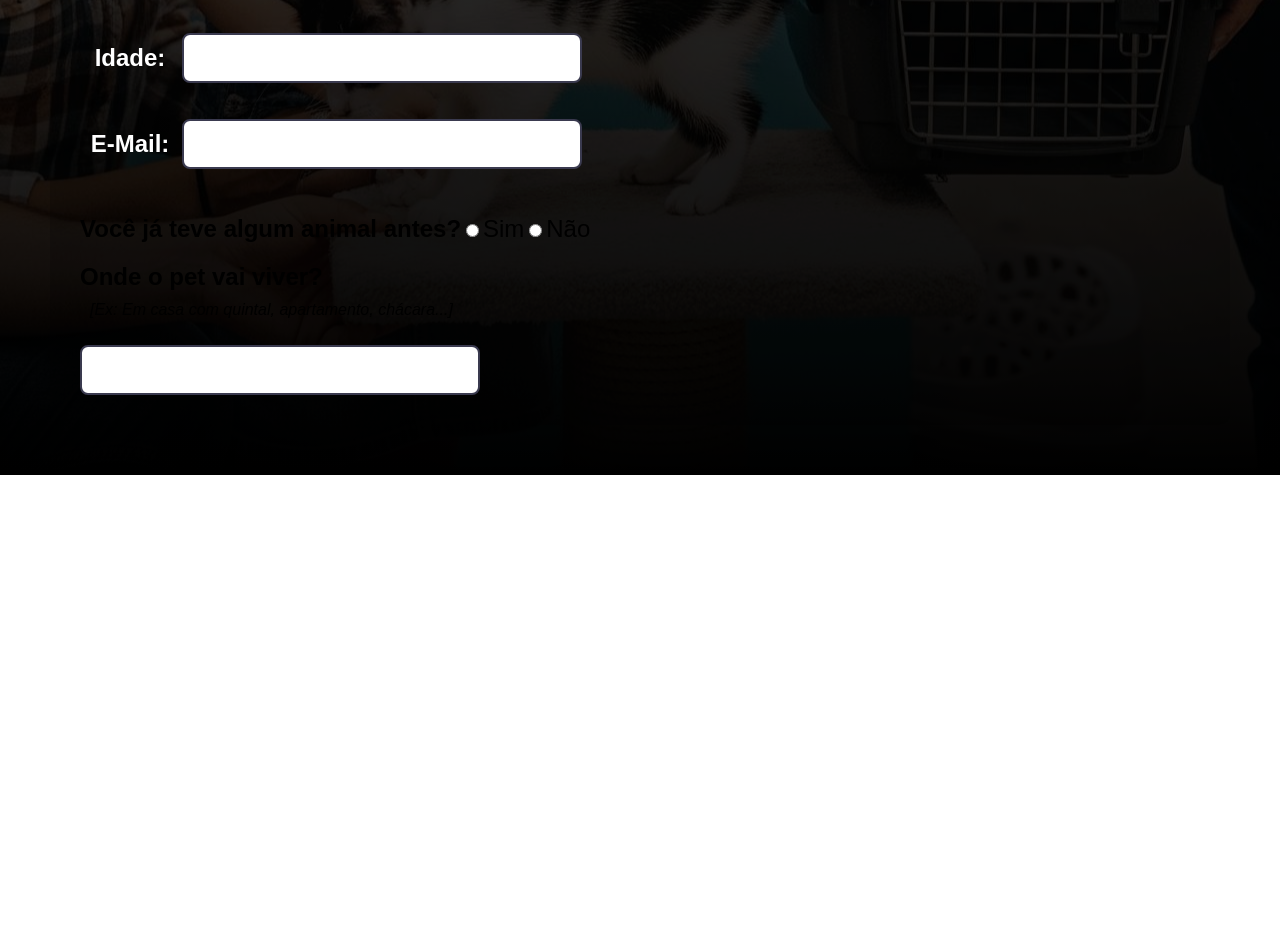
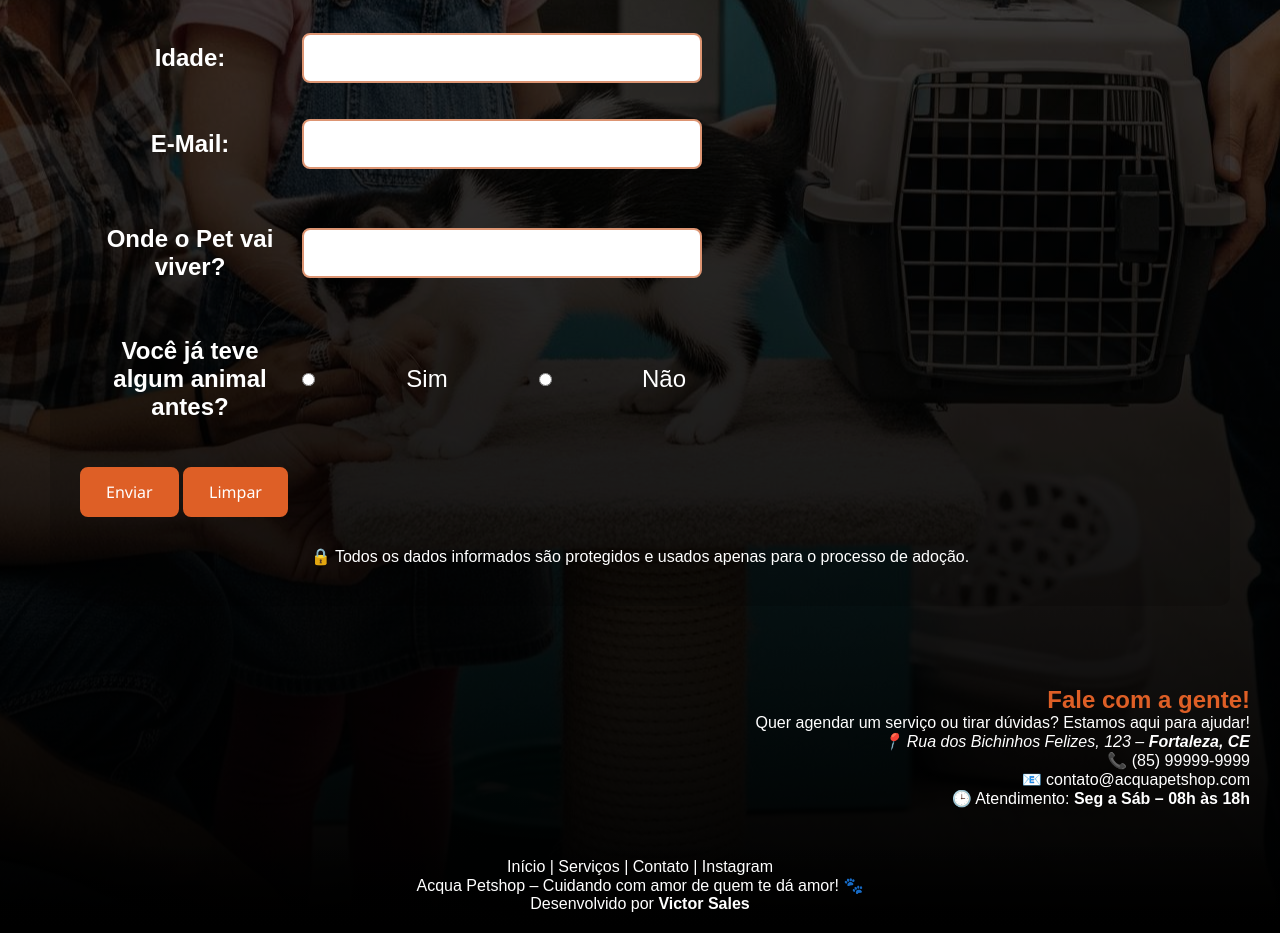
Before and after one commit to dev-victorsales/acqua-petshop, a plain HTML site: page form.html in a window 1280 px wide. Shown: the part 1106-2039 px from the top of the page. Before the commit the page ends 1581 px from the top, so only its background shows below. Drawn offline with Linux system fonts and the light colour scheme; a web font is replaced by a local one.

Commit message:
General Update #5
Cria formulário com aba de contatos e footer

- Adiciona estrutura inicial do formulário
- Cria seção "Contatos" dentro da página de formulário
- Adiciona footer específico para a aba de formulário

- Added initial structure for the form
- Created a "Contact" section within the form page
- Added a footer specific to the form tab

```diff
--- a/assets/estilos/style_form.css
+++ b/assets/estilos/style_form.css
@@ -103,10 +103,15 @@ body {
   padding-top: 20px;
   font-family: "Text Me One", sans-serif;
 }
-#infos aside {
+aside {
   color: white;
   padding: 20px;
+  font-family: "Text Me One", sans-serif;
+  text-align: center;
 }
+/* ====== Infos Section ====== */
+
+/* ====== Form Section ====== */
 .form-main {
   background-color: rgba(0, 0, 0, 0.171);
   padding: 20px;
@@ -137,8 +142,11 @@ body {
 .form > p > label {
     color: white;
 }
+.form > p > i {
+    color: white;
+}
 form label {
-    width: 80px;
+    width: 200px;
     text-align: center;
 }
 .input-text {
@@ -149,7 +157,7 @@ form label {
     font-family: 'Segoe UI', Tahoma, Geneva, Verdana, sans-serif;
     color: #de5f26;
     background-color: #ffffff;
-    border: 2px solid #3a3a4f;
+    border: 2px solid #dd9573;
     border-radius: 8px;
     outline: none;
     box-sizing: border-box;
@@ -159,3 +167,79 @@ form label {
     border-color: #de5f26;
     box-shadow: 0 0 0 3px #d48f6f;
   }
+
+  .button-submit {
+  padding: 12px 24px;
+  font-size: 16px;
+  font-family: 'Segoe UI', Tahoma, Geneva, Verdana, sans-serif;
+  color: #ffffff;
+  background-color: #de5f26;
+  border: 2px solid #de5f26;
+  border-radius: 8px;
+  cursor: pointer;
+  transition: background-color 0.3s ease, box-shadow 0.3s ease, transform 0.2s ease;
+}
+
+.button-submit:hover {
+  background-color: #c7511c;
+  box-shadow: 0 4px 12px rgba(222, 95, 38, 0.3);
+  transform: translateY(-2px);
+}
+
+.button-submit:active {
+  background-color: #a63f15;
+  transform: translateY(0);
+}
+
+.button-submit:focus {
+  outline: none;
+  box-shadow: 0 0 0 3px #d48f6f;
+}
+/* ====== Form Section ====== */
+
+/* ====== Contact Section ====== */
+#contact-child {
+    font-family: "Text Me One", sans-serif;
+    padding: 30px;
+    text-align: right;
+
+}
+#contact-child h1 {
+    font-family: "Text Me One", sans-serif;
+    color: #de5f26;
+}
+#contact-child p {
+    font-family: "Text Me One", sans-serif;
+    color: white;
+}
+#contact-child a {
+    font-family: "Text Me One", sans-serif;
+    color: white;
+    text-decoration: none;
+}
+#contact-child a:hover {
+    font-family: "Text Me One", sans-serif;
+    color: #de5f26;
+    text-decoration: underline;
+}
+/* ====== Contact Section ====== */
+
+/* ====== Footer Section ====== */
+footer {
+    text-align: center;
+    padding: 20px;
+    color: white;
+    background-image: linear-gradient(to bottom, rgba(0, 0, 0, 0), rgb(0, 0, 0));
+    font-family: "Text Me One", sans-serif;
+}
+footer a {
+    text-decoration: none;
+    color: white;
+
+}
+footer a:hover {
+    text-decoration: underline;
+    color: #de5f26;
+
+}
+/* ====== Footer Section ====== */
--- a/form.html
+++ b/form.html
@@ -4,6 +4,7 @@
     <meta charset="UTF-8">
     <meta name="viewport" content="width=device-width, initial-scale=1.0">
     <link rel="stylesheet" href="assets/estilos/style_form.css">
+    <link rel="shortcut icon" href="assets/icon/favicon.ico" type="image/x-icon">
     <title>Acqua Petshop - Adote um amigo!</title>
 </head>
 <body>
@@ -13,7 +14,7 @@
             <img src="assets/imagens/logo-nobg.png" alt="logo-petshop" class="menu-logo">
             <a href="index.html"><img src="assets/imagens/home.png" alt="home" class="menu"></a>
             <a href="#"><img src="assets/imagens/checklist.png" alt="carrinho" class="menu"></a>
-            <a href="#"><img src="assets/imagens/pata.png" alt="sobre" class="menu"></a>
+            <a href="form.html"><img src="assets/imagens/pata.png" alt="sobre" class="menu"></a>
         </div>
 
         <h1 id="action-click">🐾 Adote um Amigo de Quatro Patas!</h1>
@@ -22,7 +23,7 @@
         </p>
 
         <div class="action-button">
-            <a href="#" id="button">Saiba Mais</a>
+            <a href="#infos" id="button">Saiba Mais</a>
         </div>
         </section>
 
@@ -55,18 +56,51 @@
                         </p>
                 </div>
                 <div class="form">
-                    <label for="iAnimal"><strong>Você já teve algum animal antes?</strong></label>
-                    <input type="radio" name="Animal-Adopt" id="Adopt-Yes" value="YES" required> <label for="Adopt-Yes">Sim</label>
-                    <input type="radio" name="Animal-Adopt" id="Adopt-No" value="NO" required> <label for="Adopt-No">Não</label>
+                    <p>
+                        <label for="iLocal"><strong>Onde o Pet vai viver?</strong></label>
+                        <input type="text" name="Local" id="iLocal" required class="input-text">
+                    </p>
                 </div>
                 <div class="form">
-                    <label for="iLocal"><strong>Onde o pet vai viver?</strong></label>
-                    <p><i>[Ex: Em casa com quintal, apartamento, chácara...]</i></p>
-                    <input type="text" name="Local" id="iLocal" required class="input-text">
+                    <p>
+                        <label for="iAnimal"><strong>Você já teve algum animal antes?</strong></label>
+                        <input type="radio" name="Animal-Adopt" id="Adopt-Yes" value="YES" required> <label for="Adopt-Yes">Sim</label>
+                        <input type="radio" name="Animal-Adopt" id="Adopt-No" value="NO" required> <label for="Adopt-No">Não</label>
+                    </p>
+                </div>
+
+                <div class="form">
+                    <input type="submit" value="Enviar" class="button-submit">
+                    <input type="reset" value="Limpar" class="button-submit">
+                </div>
+                <div>
+                    <aside>🔒 Todos os dados informados são protegidos e usados apenas para o processo de adoção.</aside>
                 </div>
             </form>
 
         </section>
+        <section id="contact-main">
+            <div id="contact-child">
+
+                <h1>Fale com a gente!</h1>
+                <p>Quer agendar um serviço ou tirar dúvidas? Estamos aqui para ajudar!</p>
+                <address>
+                    <p>📍 <a href="https://maps.app.goo.gl/pgw5P1rZGFR8TYN48" target="_blank">Rua dos Bichinhos Felizes, 123</a> – <strong>Fortaleza, CE</strong></p>
+                </address>
+                    <p>📞 <a href="tel:+5585999999999">(85) 99999-9999</a></p>
+                    <p>📧 <a href="mailto:contato@acquapetshop.com">contato@acquapetshop.com</a></p>
+                    <p>🕒 Atendimento: <strong>Seg a Sáb – 08h às 18h</strong></p>
+            </div>
+        </section>
+
+        <footer id="footer-main">
+            <div id="footer-child">
+                <p><a href="#hero-section">Início</a> | <a href="#services-main">Serviços</a> | <a href="#contact-main">Contato</a> | <a href="https://instagram.com" target="_blank">Instagram</a></p>
+                <p>Acqua Petshop – Cuidando com amor de quem te dá amor! 🐾</p>
+                <p>Desenvolvido por <strong><a href="https://github.com/dev-victorsales">Victor Sales</a></strong></p>
+            </div>
+
+        </footer>
 
 </body>
 </html>
```
